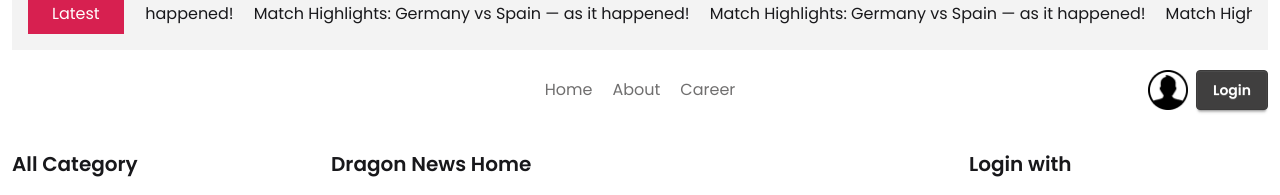
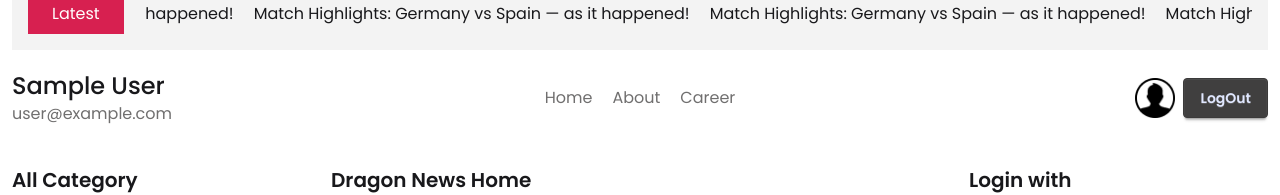
Before and after one commit to sourav136/DragonNews, a React (Vite) app: page / in a window 1280 px wide. Shown: the part 234-429 px from the top of the page. Built offline with nearby package versions, Linux system fonts and the light colour scheme; no server answers; sample sign-in values are in the browser's storage.

Commit message:
implemented logout logic

```diff
--- a/src/components/NavBar.jsx
+++ b/src/components/NavBar.jsx
@@ -1,22 +1,58 @@
-import React from 'react';
-import { Link, NavLink } from 'react-router';
-import user from "../assets/user.png"
+import React, { useState } from "react";
+import { Link, NavLink } from "react-router";
+import userIcon from "../assets/user.png";
+import { useAuth } from "../contexts/AuthContext";
 
 const NavBar = () => {
-    return (
-        <div className='mt-5 flex justify-between  items-center w-full relative'>
-            <div></div>
-            <div className='flex gap-5 absolute top-1/2 left-1/2 -translate-x-1/2 -translate-y-1/2'>
-                <NavLink className="text-accent" to="/">Home</NavLink>
-                <NavLink className="text-accent" to="/about">About</NavLink>
-                <NavLink className="text-accent" to="/career">Career</NavLink>
-            </div>
-            <div className='flex items-center gap-2'>
-                <img src={user} className='h-10 w-10' alt="user" />
-                <Link to="/auth/login" className='btn btn-primary text-white'>Login</Link>
-            </div>
-        </div>
-    );
+  const { user, logOut } = useAuth();
+  const [onProcessing, setOnProcessing] = useState(false);
+  console.log(user);
+  const handleLogout = async () => {
+    setOnProcessing(true)
+    try{
+        await logOut();
+    } catch (error) {
+        alert("Failed to LogOut. Please try again later", error)
+    } finally{
+        setOnProcessing(false)
+    }
+  }
+  return (
+    <div className="mt-5 flex justify-between  items-center w-full relative">
+      <div>
+        {user ? (
+          <>
+            <p className="text-2xl font-medium">{user.displayName}</p>
+            <span className="text-accent">{user.email}</span>
+          </>
+        ) : null}
+      </div>
+      <div className="flex gap-5 absolute top-1/2 left-1/2 -translate-x-1/2 -translate-y-1/2">
+        <NavLink className="text-accent" to="/">
+          Home
+        </NavLink>
+        <NavLink className="text-accent" to="/about">
+          About
+        </NavLink>
+        <NavLink className="text-accent" to="/career">
+          Career
+        </NavLink>
+      </div>
+      <div className="flex items-center gap-2">
+        <img src={userIcon} className="h-10 w-10" alt="user" />
+        {user ? (
+          <button
+          className="btn btn-primary"
+          onClick={handleLogout}
+          disabled={onProcessing}>LogOut</button>
+        ) : (
+          <Link to="/auth/login" className="btn btn-primary text-white">
+            Login
+          </Link>
+        )}
+      </div>
+    </div>
+  );
 };
 
 export default NavBar;
```
